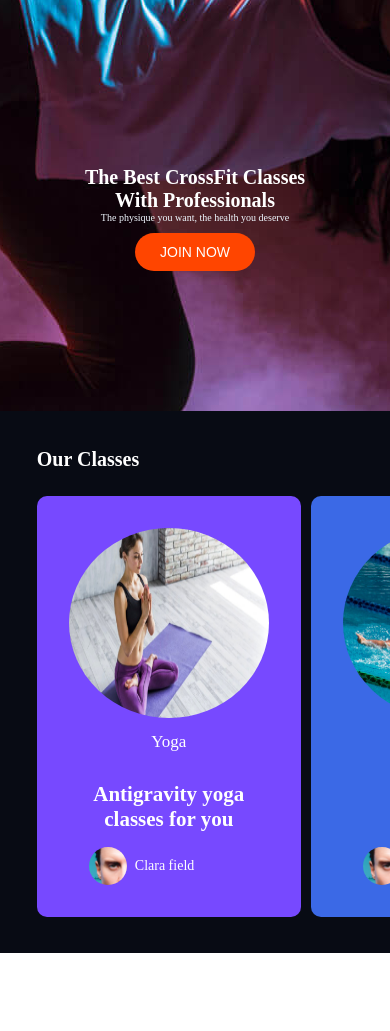
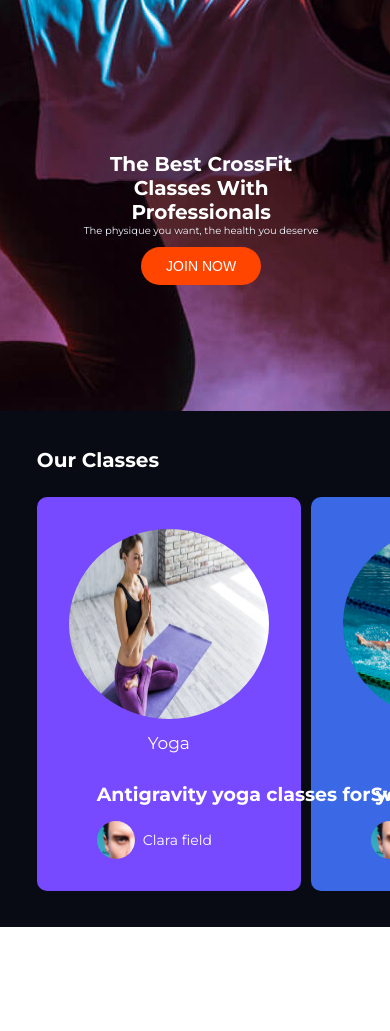
Before and after one commit to codewithalexsz/Crunch-Fitness, a plain HTML site: page index.html in a window 390 px wide. Shown: the part 89-1120 px from the top of the page. Drawn offline with Linux system fonts and the light colour scheme.

Commit message:
responsiveness

```diff
--- a/index.html
+++ b/index.html
@@ -7,6 +7,9 @@
     <title>Crunch Fitness</title>
     <script src="https://kit.fontawesome.com/a076d05399.js" crossorigin="anonymous"></script>
     <link rel="stylesheet" href="/dist/style.css">
+    <link rel="preconnect" href="https://fonts.googleapis.com">
+<link rel="preconnect" href="https://fonts.gstatic.com" crossorigin>
+<link href="https://fonts.googleapis.com/css2?family=Montserrat:wght@100;200;300;400;500;600;700;800;900&display=swap" rel="stylesheet">
     <link rel="stylesheet" href="https://cdnjs.cloudflare.com/ajax/libs/font-awesome/6.4.0/css/brands.min.css" integrity="sha512-9YHSK59/rjvhtDcY/b+4rdnl0V4LPDWdkKceBl8ZLF5TB6745ml1AfluEU6dFWqwDw9lPvnauxFgpKvJqp7jiQ==" crossorigin="anonymous" referrerpolicy="no-referrer" />
 </head>
 <body>
--- a/scsss/globals/_mixins.scss
+++ b/scsss/globals/_mixins.scss
@@ -25,7 +25,7 @@
 @mixin header-bg {
     background-image: url(/images/slide_2.jpg);
     background-repeat: no-repeat;
-    background-blend-mode: color;
+    background-blend-mode: multiply;
     background-position: center;
 }
 
@@ -39,6 +39,7 @@
     background-repeat: no-repeat;
     background-size: cover;
     opacity: 0.9;
+    background-blend-mode: multiply;
     background-position: center;
     background-image: url(/images/yoga.jpg);
 }
@@ -50,8 +51,10 @@
     transition-timing-function: linear;
     background-repeat: no-repeat;
     background-size: cover;
+    background-blend-mode: multiply;
     opacity: 0.9;
     background-position: center;
+
     background-image: url(/images/swim.jpg);
 }
 
@@ -63,6 +66,7 @@
     background-repeat: no-repeat;
     background-size: cover;
     opacity: 0.9;
+    background-blend-mode: multiply;
     background-position: center;
     background-image: url(/images/fitness.jpg);
 }
@@ -75,6 +79,7 @@
     background-repeat: no-repeat;
     background-size: cover;
     opacity: 0.9;
+    background-blend-mode: multiply;
     background-position: center;
     background-image: url(/images/crunch\ abs.jpg);
 }
--- a/scsss/sections/_classes.scss
+++ b/scsss/sections/_classes.scss
@@ -1,6 +1,15 @@
 
 @use '../breakpoints/' as *;
 @use '../globals/' as *;
+
+
+// SCROLL CONTAAINER
+.classcards {
+    overflow: auto;
+  white-space: nowrap;
+}
+
+
 
 
 
@@ -28,7 +37,7 @@
     // CLASS CARDS
     .classcards{
         display: flex;
-        overflow: hidden;
+
         width: fit-content;
         gap: 10px;
 
@@ -44,7 +53,7 @@
                     height: 190px;
                 }
             }
-
+            flex: 0 0 auto;
             color: white;
             align-items: center;
             display: flex;
@@ -75,9 +84,9 @@
                 }
             }
             .ccdesc{
-                max-width: 10rem;
+                max-width: 9rem;
                 font-weight: $txt-miniheader-fontweight;
-                font-size: 21px;
+                font-size: 19px;
             }
             .cctitle {
                 font-size: 17px;
--- a/scsss/style.scss
+++ b/scsss/style.scss
@@ -1,11 +1,23 @@
-@use 'breakpoints';
-@use 'globals';
-@use 'sections';
+@use 'breakpoints' as *;
+@use 'globals' as *;
+@use 'sections' as *;
+
+
+body{
+    font-family: 'Montserrat', sans-serif;
+}
 
 p{
     margin-top: 0;
 }
 
+a {
+    padding-bottom: 2px;
+    &:hover{
+        color: $btn-bg-pink !important;
+        border-bottom: 2px solid rgba(255, 192, 203, 0.664);
+    }
+}
 a, a:visited {
     text-decoration: none;
 }
```
Also changed, not shown: dist/style.css, 1 other file.
